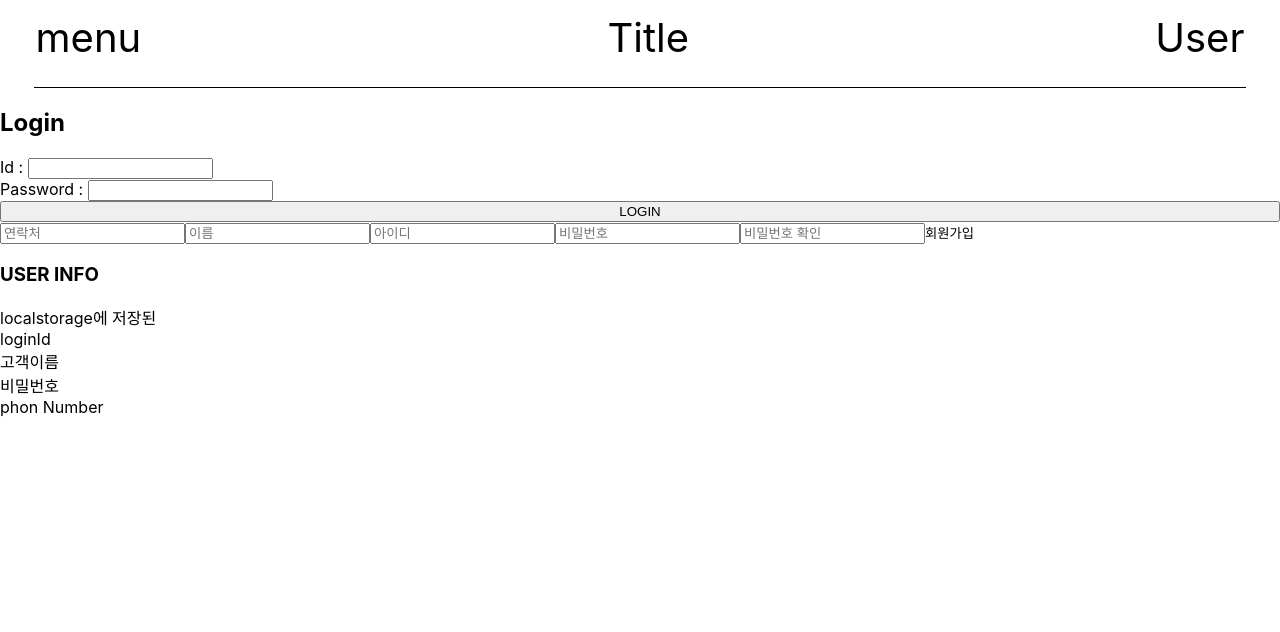
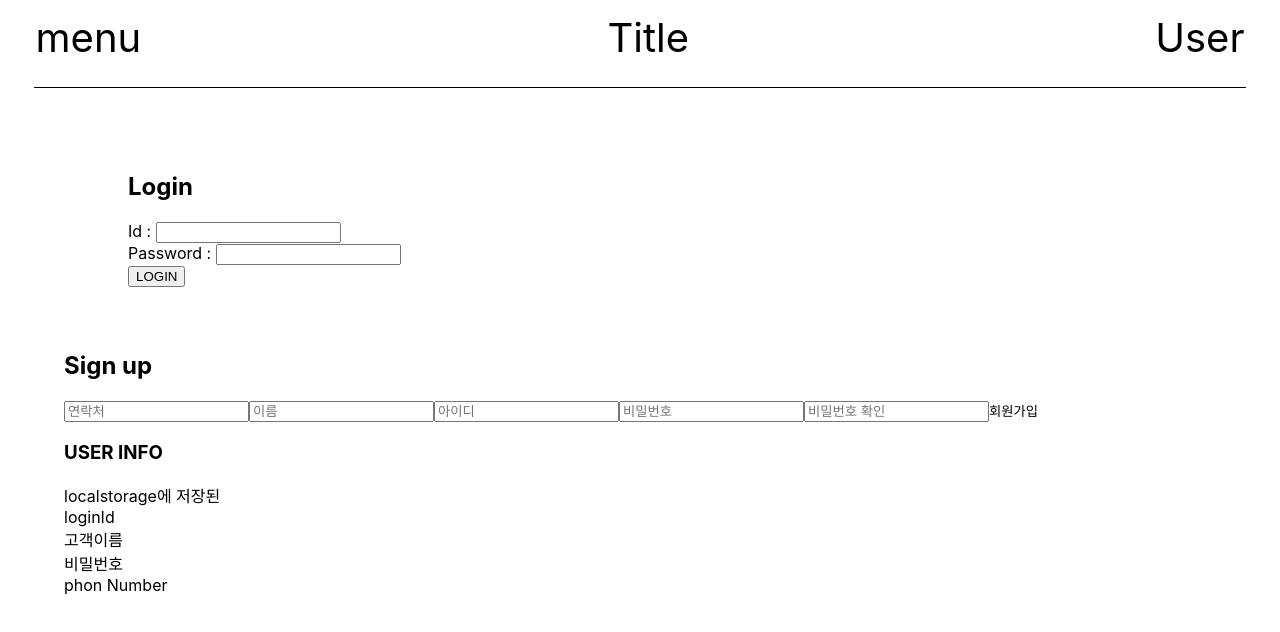
Before and after one commit to yeeahG/Final_Project, a React (Create React App) app in the folder login/: page /user in a window 1280 px wide. Shown: the top 632 px of the page. Built offline with nearby package versions, Linux system fonts and the light colour scheme.

Commit message:
[Front]sign up, sign in

```diff
--- a/login/package.json
+++ b/login/package.json
@@ -6,6 +6,7 @@
     "@testing-library/jest-dom": "^5.16.4",
     "@testing-library/react": "^13.2.0",
     "@testing-library/user-event": "^13.5.0",
+    "axios": "^0.27.2",
     "react": "^18.1.0",
     "react-dom": "^18.1.0",
     "react-router-dom": "^6.3.0",
--- a/login/src/pages/Login.css
+++ b/login/src/pages/Login.css
@@ -1,4 +1,4 @@
-.login__form {
+/* .login__form {
     display: flex;
     flex-direction: column;
     justify-content: center;
@@ -13,4 +13,11 @@
     text-align: center;
     color: #333;
     font-size: 20px;
+} */
+
+.login__container {
+    display: flex;
+    flex-direction: column;
+    justify-content: center;
+    margin: 5vw;
 }
--- a/login/src/pages/Login.js
+++ b/login/src/pages/Login.js
@@ -3,34 +3,25 @@ import './Login.css'
 import UserLogin from './UserLogin';
 
 const Login = () => {
+  const [user, setUser]= useState({name: "", id:""});
+  const [error, setError]=useState("");
+
   const adminUser = {
     /*
     email: "admin@admin.com",
     password: "admin",
     */
-   /*
-   id: sessionStorage.getItem("signinId"),
-   password: sessionStorage.getItem("signinPassword"),
-   */
-
    id: localStorage.getItem("signinId"),
    password: localStorage.getItem("signinPassword"),
   }
-  /*
-  console.log(sessionStorage.getItem("signinId"));
-  console.log(sessionStorage.getItem("users"));
-  */
-
-  console.log(localStorage.getItem("signinId"));
-  console.log(localStorage.getItem("users"));
-
-  const [user, setUser]= useState({name: "", id:""});
-  const [error, setError]=useState("");
+  //console.log(localStorage.getItem("signinId"));
+  //console.log(localStorage.getItem("users"));
 
   const Login = details => {
     console.log(details);
 
     if (details.id == adminUser.id && details.password == adminUser.password) {
+      //여기서 adminUser.id가 members table의 id로 바꾸기
       console.log("logged in");
       setUser({
         name: details.name,
@@ -65,23 +56,18 @@ const Login = () => {
   //     </div>
   //   </div>
 
-  //   <div>
-  //   </div>
-  // </div>
+  // <div>
+
 
   <div className='login__container'>
     {(user.id != "") ? (
       <div className='welcome'>
         <h2>Welcome, <span>{user.id}</span></h2>
         <button onClick={Logout}>
-          <a href="/LoginSignin/LoginForm">
-            Logout
-          </a>
+          <a href="/login">Logout</a>
         </button>
         <button>
-          <a href="/">
-            Home
-          </a>
+          <a href="/">Home</a>
         </button>
       </div>
     )  : (
--- a/login/src/pages/Signup.js
+++ b/login/src/pages/Signup.js
@@ -1,5 +1,6 @@
 import React, { useState } from 'react'
 import { useNavigate } from 'react-router-dom';
+import Axios from 'axios'
 
 const Signup = () => {
     let [phoneNumber, setPhoneNumber] = useState("");
@@ -50,15 +51,21 @@ const Signup = () => {
 //   database
 //   const onSubmitSignIn = async () => {
 //     const item = {
+          //user signup service에서 변수명이랑 똑같이
 //       phone: localStorage.getItem("phoneNumber"),
 //       user_name: localStorage.getItem("username"),
 //       user_id: localStorage.getItem("signinId"),
 //       user_password: localStorage.getItem("signinPassword")
+
+//       phone: phoneNumber,
+//       user_name: username,
+//       user_id: signinId,
+//       user_password: signinPassword
 //     }
 //     console.log(item);
 
 
-//     const result = await fetch("http://localhost:8090/signup",
+//     const result = await fetch("http://localhost:8090/members/new",
 //     {
 //       method:'POST',
 //       body:JSON.stringify(item),
@@ -72,9 +79,19 @@ const Signup = () => {
 //     navigate.push("/add")
 //   }
 
+//node.js
+// const onSubmitSignIn1 = () => {
+//   Axios.post('http://localhost:3001/resigter', {
+//     userid: userId, password: password
+//   }).then((response) => {
+//     console.log(response);
+//   });
+// }
+
 
   return (
     <div className='signContainer'>
+        <h2>Sign up</h2>
         <input label="연락처" name="phone" placeholder="연락처" onChange={(e) => {setPhoneNumber(e.target.value)}}></input>
         <input label="이름" name="username" placeholder="이름" onChange={(e) => {setUsername(e.target.value)}}></input>
         <input label="아이디" name="userId" placeholder="아이디"  onChange={ (e) => {setSigninId(e.target.value)}}></input>
--- a/login/src/pages/User.js
+++ b/login/src/pages/User.js
@@ -1,12 +1,14 @@
 import React from 'react'
 import Login from './Login'
 import Signup from './Signup'
-import UserLogin from './UserLogin'
 
 const User = () => {
+    const style = {
+        margin: "5vw"
+      }
+
   return (
-    <div>
-        {/* <UserLogin /> */}
+    <div className='user__container'style={style}>
         <Login />
         <Signup />
     </div>
--- a/login/src/pages/UserLogin.css
+++ b/login/src/pages/UserLogin.css
@@ -3,3 +3,7 @@
     flex-direction: column;
     justify-content: center;
 }
+
+.login__input {
+    margin: auto;
+}
--- a/login/src/pages/UserLogin.js
+++ b/login/src/pages/UserLogin.js
@@ -1,13 +1,47 @@
 import React, { useState } from 'react'
 import { useNavigate } from 'react-router-dom';
+import Axios from 'axios'
 
 const UserLogin = ({Login, error}) => {
     const [details, setDetails] = useState({name:"", password: ""});
+    const [jwt, setJwt] = useState("", "jwt");
 
     const submitHandler = e => {
         e.preventDefault();
 
         Login(details);
+        //details에 id, password 임시 저장되어있음
+
+        // Axios.post('http://localhost:3001/login', {
+        //     userid: details.id, password: details.password
+        //   }).then((response) => {
+        //     console.log(response);
+        //   });
+
+
+
+        // const userBody = {
+        //     userid: details.id,
+        //     password: details.password
+        // };
+
+        // fetch("/login", {
+        //     headers: {
+        //         "Content-Type":'application/json',
+        //     },
+        //     method: "Post",
+        //     body: JSON.stringify(userBody),
+        // })
+        // .then((response) => {
+            // if(response.status === 200)
+        //     return Promise.all([response.json(), response.headers]);
+            // else
+            //     return Promise.reject("Invalid login attempt")
+        // })
+        // .then(([body, headers]) => {
+        //     setJwt(headers.get("Authorization"));
+                // window.location.href ='dashboard';
+        // })
     }
 
     return (
@@ -15,11 +49,11 @@ const UserLogin = ({Login, error}) => {
         <div className='login__form'>
             <h2>Login</h2>
             {(error != "") ? ( <div className='error'>Enter a correct ID and PASSWORD</div> ) : ""}
-            <div className='form-group'>
+            <div className='login__input'>
                 <label htmlFor="id">Id : </label>
                 <input type="text" name='id' id='id' onChange={e => setDetails({...details, id: e.target.value})} value={details.id}/>
             </div>
-            <div className='form-group'>
+            <div className='login__input'>
                 <label htmlFor="password">Password : </label>
                 <input type="password" name='password' id='password' onChange={e => setDetails({...details, password: e.target.value})} value={details.password}/>
             </div>
```
Also changed, not shown: login/backend.txt (added), 1 other file (tests, documents, lock files or other folders).
